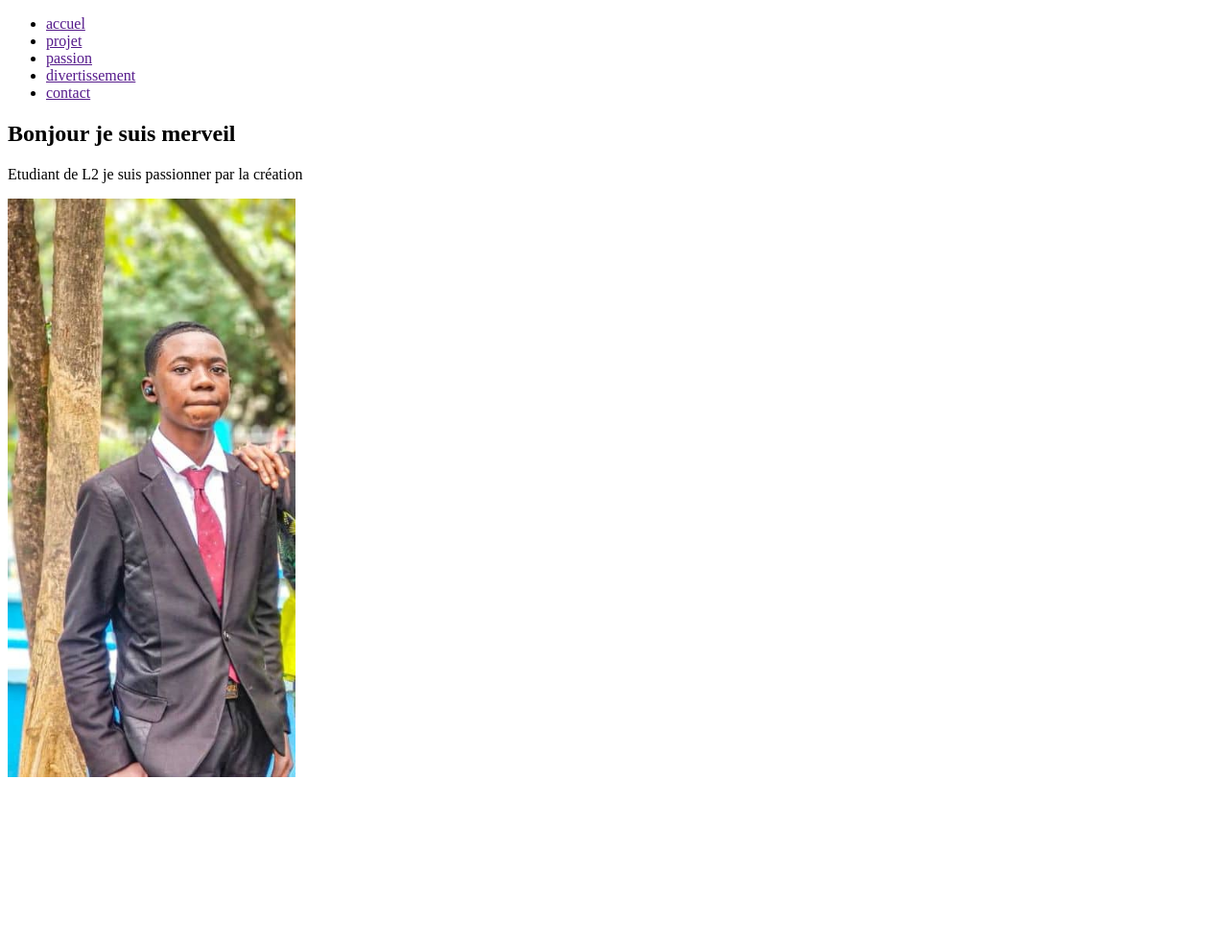
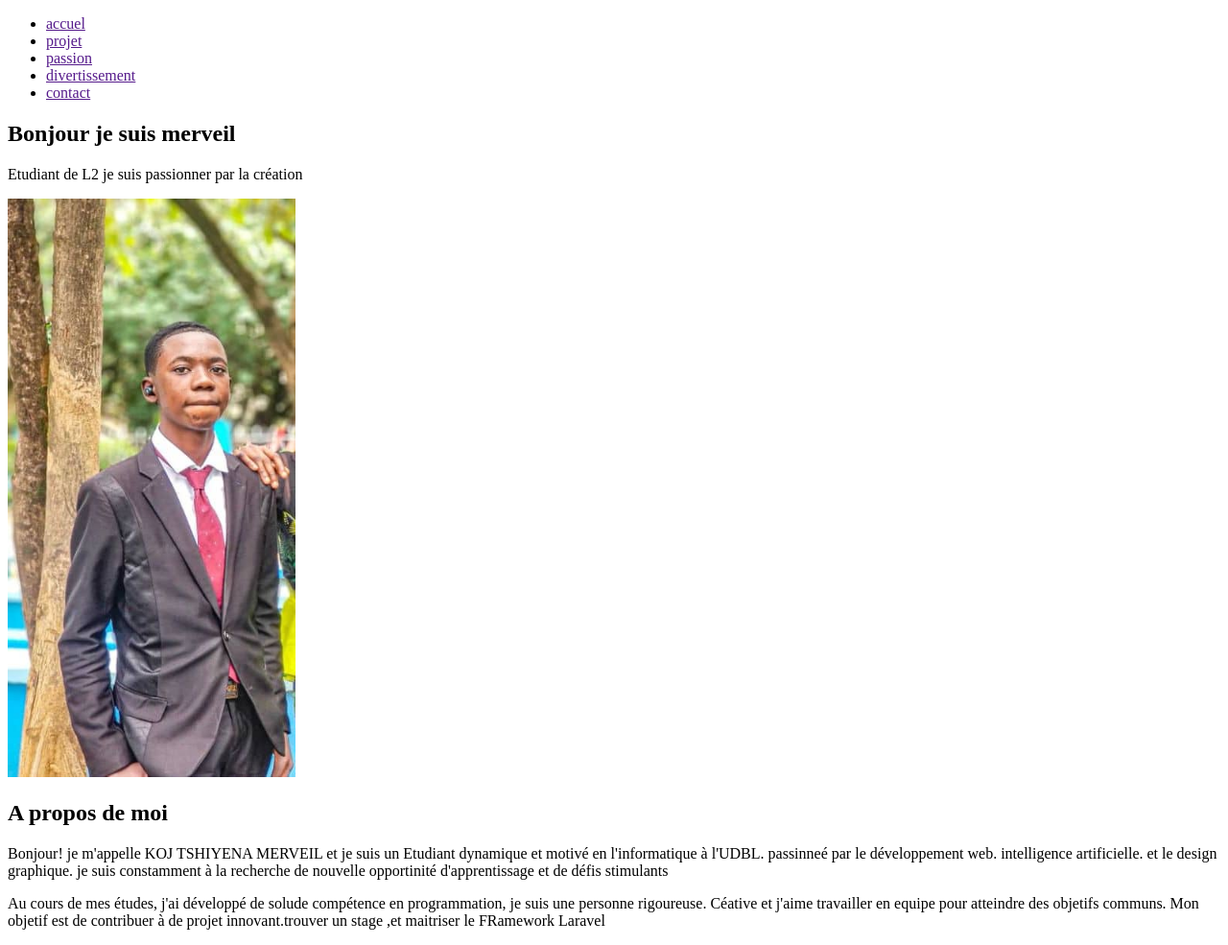
Before and after one commit to kojtshiyenamerveil-jpg/portfolio-2026, a plain HTML site: page index.html in a window 1280 px wide. Shown: the whole page at 96% size. Before the commit the page ends 822 px from the top, so only its background shows below. Drawn offline with Linux system fonts and the light colour scheme.

```diff
--- a/index.html
+++ b/index.html
@@ -28,7 +28,12 @@
         <img src="images/krisbee.jpg" alt="krisbee artiste"width="300">
       </div>
     </section>
-    <section></section>
+    <section>
+       <div><h2>A propos de moi </h2>
+       <p>Bonjour! je m'appelle KOJ TSHIYENA MERVEIL et je suis un Etudiant dynamique et motivé en l'informatique à l'UDBL. passinneé par le développement web. intelligence artificielle. et le design graphique. je suis constamment à la recherche de nouvelle opportinité d'apprentissage et de défis stimulants </p>
+       <p>Au cours de mes études, j'ai développé de solude compétence en programmation, je suis une personne rigoureuse. Céative et j'aime travailler en equipe pour atteindre des objetifs communs. Mon objetif est de contribuer à de projet innovant.trouver un stage ,et maitriser le FRamework Laravel </p>
+       </div>
+    </section>
     <section></section>
   </main>
   <footer></footer>
```
